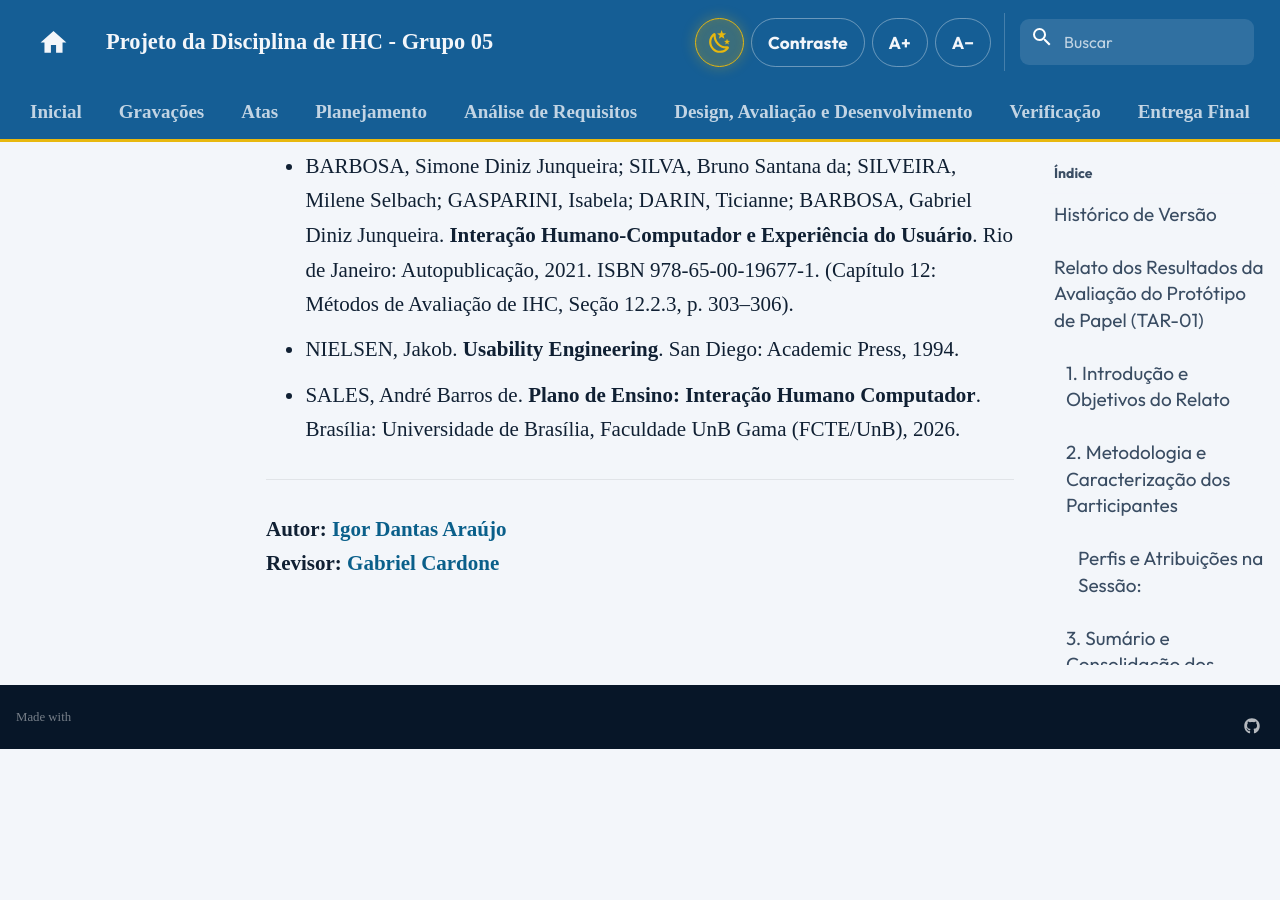
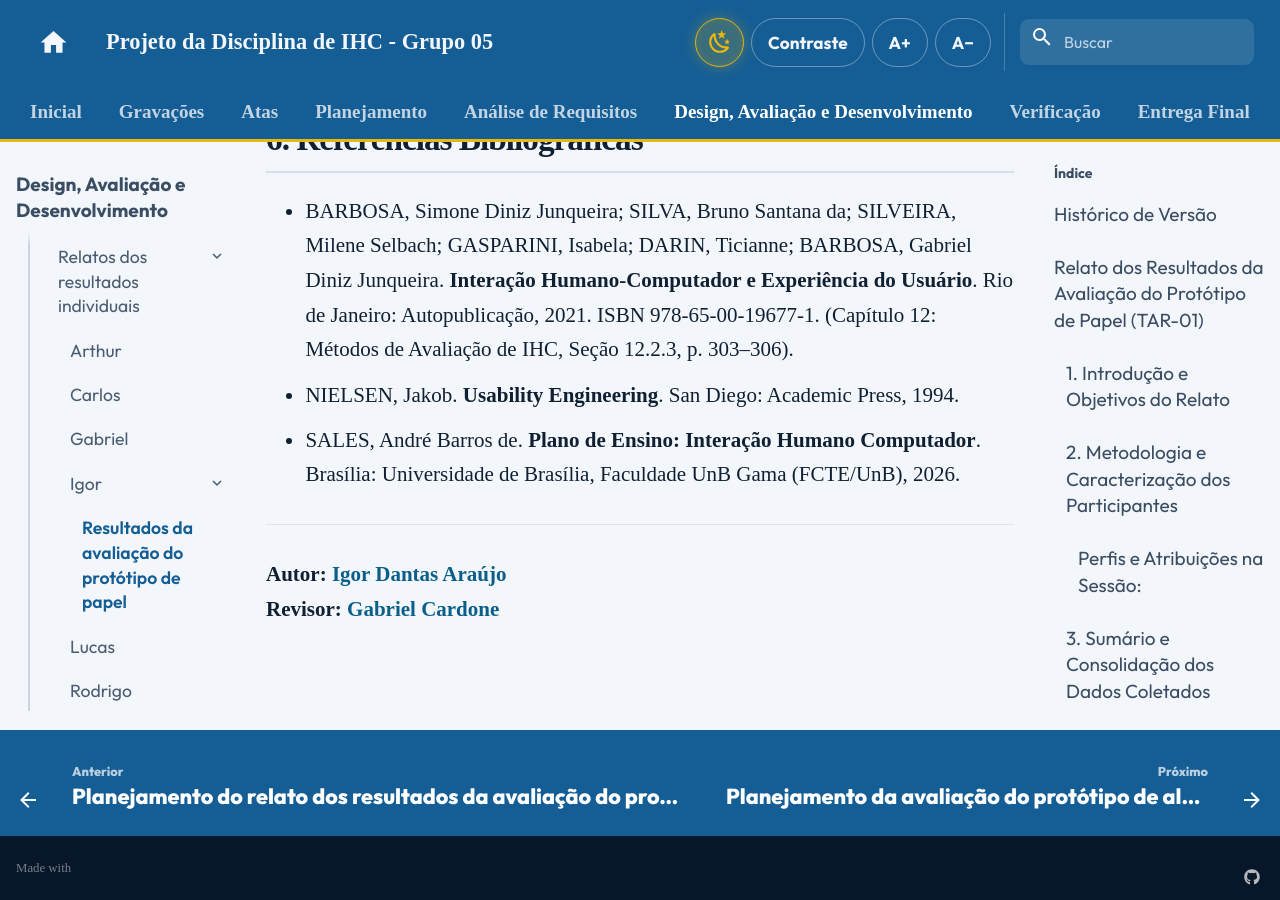
Before and after one commit to Interacao-Humano-Computador/2026.2-Grupo05, an MkDocs documentation site: the page built from docs/design-avaliacao-desenvolvimento/nivel2/relatos-individuais/igor/relato-resultados-prot-papel.md, in a window 1280 px wide and 900 px high, scrolled down 7875 px. Built offline with MkDocs 1.6.1 and Material for MkDocs 9.7.7, drawn with Linux system fonts in a browser that asks for light colours; comment, search, counter and statistics services are not loaded; before the commit the page ends 8624 px from its top, so only the background shows below that; some of the changed text lies outside the part shown.

Commit message:
docs: organiza mkdocs e adiciona link da gravacao

```diff
--- a/docs/design-avaliacao-desenvolvimento/nivel2/relatos-individuais/igor/relato-resultados-prot-papel.md
+++ b/docs/design-avaliacao-desenvolvimento/nivel2/relatos-individuais/igor/relato-resultados-prot-papel.md
@@ -29,6 +29,7 @@
 * **Participante / Usuário Convidado:** **João Paulo**.
 * **Perfil do Participante:** Usuário frequente do transporte público coletivo do Distrito Federal, enquadrando-se no perfil da persona [João Pedro Carvalho](https://interacao-humano-computador.github.io/2026.2-Grupo05/analise-de-requisitos/personas/joao-pedro-carvalho/).
 * **Aspectos Éticos:** O participante foi devidamente informado sobre os objetivos acadêmicos do estudo, o caráter voluntário de sua participação e a confidencialidade dos dados, assinou o TCLE e concedeu autorização para a gravação da sessão.
+* **Gravação:** O vídeo da sessão está disponível [aqui](https://youtu.be/ZurUrGtRDMk).
 
 ---
 
--- a/mkdocs.yml
+++ b/mkdocs.yml
@@ -240,6 +240,26 @@
         - Lucas:
           - Planejamento da avaliação do protótipo de papel: design-avaliacao-desenvolvimento/nivel2/planejamentos-individuais/Lucas/lucas-planejamento-av-prototipo-papel.md
           - Planejamento do relato dos resultados da avaliação do protótipo de papel: design-avaliacao-desenvolvimento/nivel2/planejamentos-individuais/Lucas/lucas-planejamento-relato-prot-papel.md
+      - Relatos dos resultados individuais:
+        - Arthur: []
+        - Carlos: []
+        - Gabriel: []
+        - Igor:
+          - Resultados da avaliação do protótipo de papel: design-avaliacao-desenvolvimento/nivel2/relatos-individuais/igor/relato-resultados-prot-papel.md
+        - Lucas: []
+        - Rodrigo: []
+        - Tomás: []
+    - Nível 3:
+      - Planejamentos individuais:
+        - Arthur: []
+        - Carlos: []
+        - Gabriel: []
+        - Igor:
+          - Planejamento da avaliação do protótipo de alta fidelidade: design-avaliacao-desenvolvimento/nivel3/planejamentos-individuais/igor/planejamento-av-prot-alta-fidel.md
+          - Planejamento do relato dos resultados da avaliação do protótipo de alta fidelidade: design-avaliacao-desenvolvimento/nivel3/planejamentos-individuais/igor/planejamento-relato-prot-alta-fidel.md
+        - Lucas: []
+        - Rodrigo: []
+        - Tomás: []
 
   - Verificação:
     - Verificação da entrega 1: verificacao/verif1.md
```
